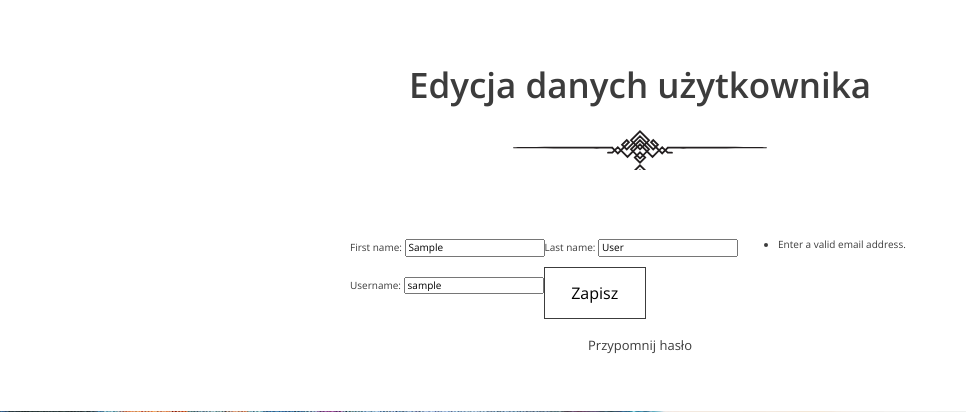
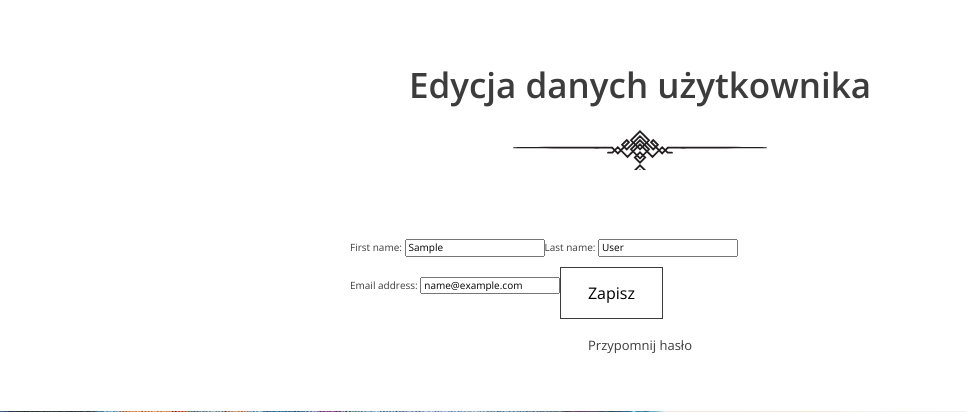
Before and after one commit to pchroscicki/Leave_it_in_the_right_hands, a Django app: page /user_update/ in a window 1280 px wide. Shown: the part 814-1226 px from the top of the page, without its empty margins (0-966 px from the left). Run offline with Django 4.2, Linux system fonts and the light colour scheme; the visitor is signed in with stand-in values (Sample User, id 1); parts of the project's set-up code (start-up, migrations or seed data) failed here and were passed over.

Commit message:
RegisterView and CreateUserForm update

```diff
--- a/donation_app/forms.py
+++ b/donation_app/forms.py
@@ -3,27 +3,39 @@
 from django.core.exceptions import ValidationError
 
 
-class RegisterForm(forms.Form):
+class CreateUserForm(forms.ModelForm):
     first_name = forms.CharField(max_length=30, widget=forms.TextInput(attrs={'placeholder': 'Imię', 'required': True}))
-    last_name = forms.CharField(max_length=64, widget=forms.TextInput(attrs={'placeholder': 'Nazwisko', 'required': True}))
-    username = forms.EmailField(max_length=64, widget=forms.TextInput(attrs={'placeholder': 'Email', 'required': True}))
-    password  = forms.CharField(max_length=30, widget=forms.PasswordInput(attrs={'placeholder': 'Hasło', 'required': True}))
-    password2 = forms.CharField(max_length=30, widget=forms.PasswordInput(attrs={'placeholder': 'Powtórz hasło', 'required': True}))
-
-    def clean_username(self):
-        users = User.objects.filter(username=self.cleaned_data["username"])
-        if not users:
-            return self.cleaned_data["username"]
-        raise ValidationError("Podany email jest już zarejestrowany")
+    last_name = forms.CharField(max_length=64,
+                                widget=forms.TextInput(attrs={'placeholder': 'Nazwisko', 'required': True}))
+    email = forms.EmailField(max_length=64, widget=forms.EmailInput(attrs={'placeholder': 'Email', 'required': True}))
+    password = forms.CharField(max_length=30,
+                               widget=forms.PasswordInput(attrs={'placeholder': 'Hasło', 'required': True}))
+    password2 = forms.CharField(max_length=30,
+                                widget=forms.PasswordInput(attrs={'placeholder': 'Powtórz hasło', 'required': True}))
 
     def clean(self):
-        password = self.cleaned_data.get("password")
-        password2 = self.cleaned_data.get("password2")
-        if password != password2:
-            raise ValidationError("Hasła nie są zgodne")
+        data = super().clean()
+        users = User.objects.filter(email=data["email"])
+        if not users:
+            if data["password"] != data["password2"]:
+                raise ValidationError("Hasła nie są zgodne")
+        else:
+            raise ValidationError("Podany email jest już zarejestrowany")
+
+    class Meta:
+        model = User
+        fields = [
+            'first_name',
+            'last_name',
+            'email'
+        ]
 
 
-class UserUpdateForm(forms.Form):
-    first_name = forms.CharField(max_length=30, widget=forms.TextInput)
-    last_name = forms.CharField(max_length=64, widget=forms.TextInput)
-    username = forms.EmailField(max_length=64, widget=forms.TextInput)
+class UserUpdateForm(forms.ModelForm):
+    class Meta:
+        model = User
+        fields = [
+            'first_name',
+            'last_name',
+            'email'
+        ]
--- a/donation_app/views.py
+++ b/donation_app/views.py
@@ -8,7 +8,7 @@
 from django.shortcuts import render, redirect
 from django.contrib.auth.models import User
 from donation_app.models import Donation, Institution, Category
-from donation_app.forms import RegisterForm, UserUpdateForm
+from donation_app.forms import CreateUserForm, UserUpdateForm
 
 
 # Create your views here.
@@ -122,21 +122,15 @@
 class RegisterView(View):
 
     def get(self, request):
-        form = RegisterForm()
+        form = CreateUserForm()
         return render(request, 'register.html', {'form': form})
 
     def post(self, request):
-        form = RegisterForm(request.POST)
+        form = CreateUserForm(request.POST)
         if form.is_valid():
-            username = form.cleaned_data['username']
-            first_name = form.cleaned_data['first_name']
-            last_name = form.cleaned_data['last_name']
-            password = form.cleaned_data['password']
-
-            user = User(username=username,
-                        first_name=first_name,
-                        last_name=last_name)
-            user.set_password(password)
+            user = form.save(commit=False)
+            user.username = form.cleaned_data['email']
+            user.set_password(form.cleaned_data['password'])
             user.save()
             return redirect('/accounts/login/#login')
         return render(request, 'register.html', {'form': form})
@@ -147,7 +141,7 @@
         initial_data = {
             'first_name': request.user.first_name,
             'last_name': request.user.last_name,
-            'username': request.user.username
+            'email': request.user.email
         }
         form = UserUpdateForm(initial_data)
         return render(request, 'form-update_user.html', {'form': form})
--- a/templates/register.html
+++ b/templates/register.html
@@ -13,15 +13,14 @@
              {{form.last_name}}
         </div>
         <div class="form-group">
-            {{form.username}}
-            <span>{{form.username.errors}}</span>
+            {{form.email}}
         </div>
         <div class="form-group">
             {{form.password}}
-            <span>{{form.non_field_errors}}</span>
         </div>
         <div class="form-group">
             {{form.password2}}
+            <span>{{form.non_field_errors}}</span>
         </div>
         <div class="form-group form-group--buttons">
           <a href="{% url 'login' %}#login" class="btn btn--without-border">Zaloguj się</a>
```
